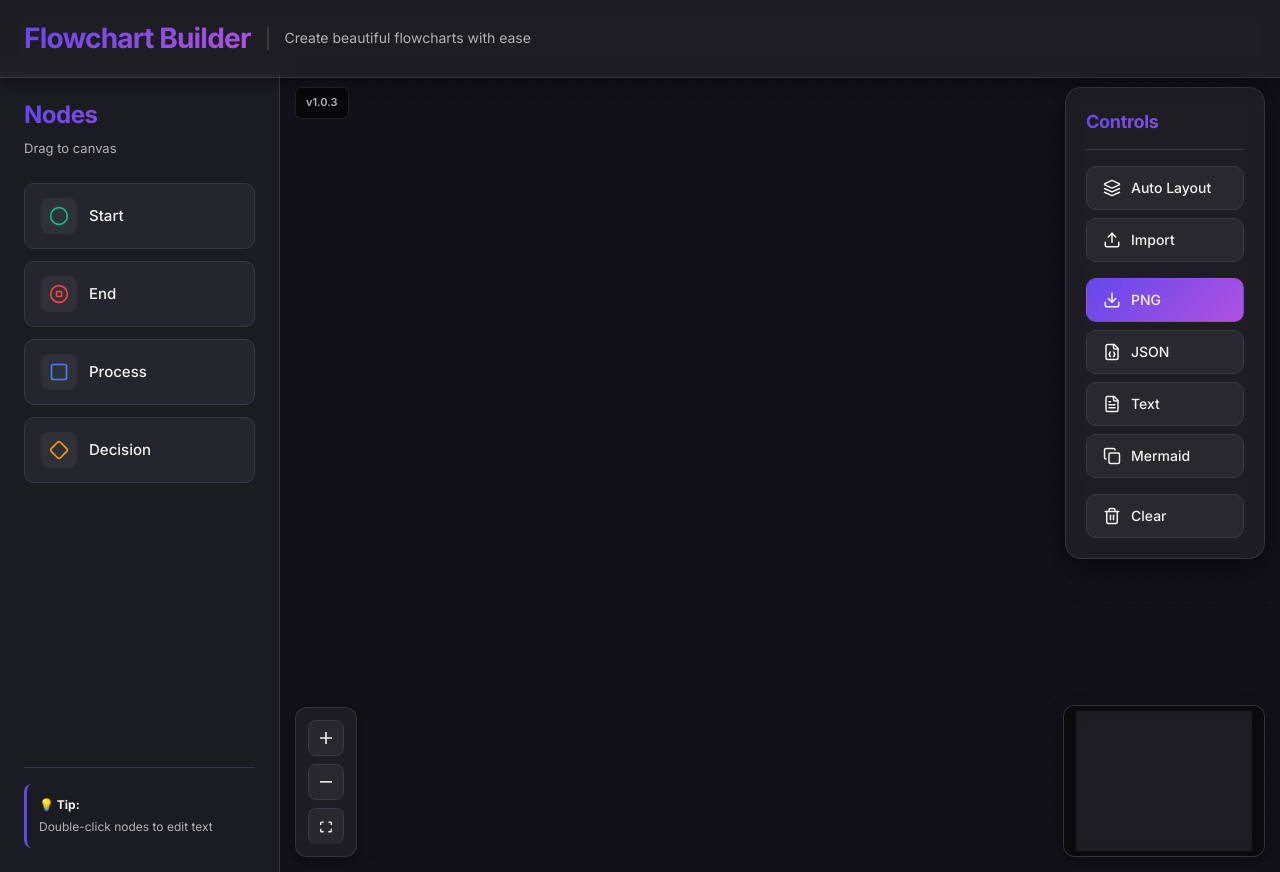
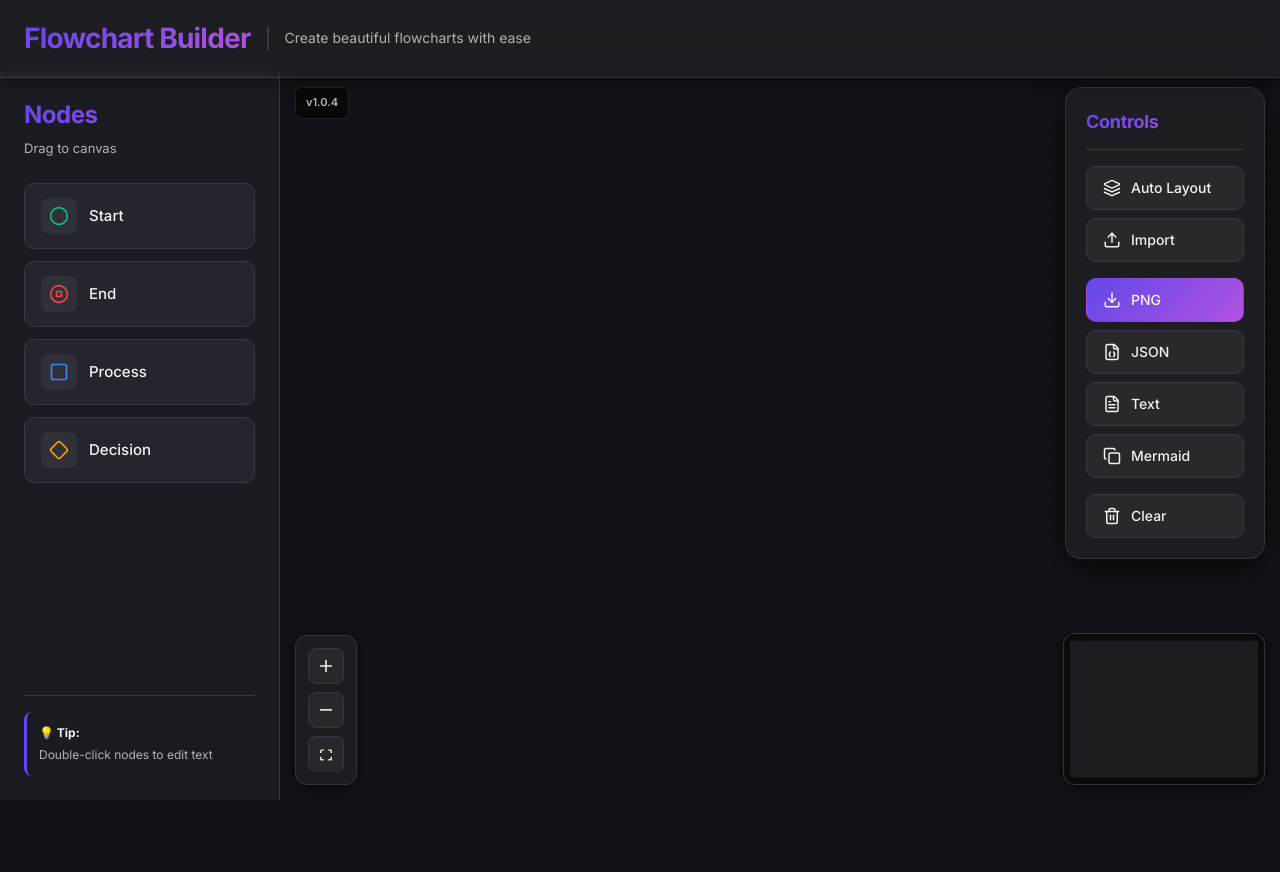
Before and after one commit to conei7/flowchart-app, a React (Vite) app: page / in a window 1280 px wide. After the commit the page ends 800 px from the top, so only its background shows below. Built offline with nearby package versions, Linux system fonts and the light colour scheme.

Commit message:
v1.0.4 - レイアウト修正: ページ下部の見切れを解消

```diff
--- a/src/App.css
+++ b/src/App.css
@@ -38,8 +38,6 @@
 
 .app-main {
     padding-top: 72px;
-    height: 100vh;
-    box-sizing: border-box;
 }
 
 @media (max-width: 768px) {
--- a/src/components/FlowchartBuilder.css
+++ b/src/components/FlowchartBuilder.css
@@ -1,7 +1,7 @@
 .flowchart-builder {
     display: flex;
     width: 100vw;
-    height: 100vh;
+    height: calc(100vh - 72px);
     background: var(--bg-primary);
 }
 
--- a/src/components/FlowchartBuilder.tsx
+++ b/src/components/FlowchartBuilder.tsx
@@ -20,7 +20,7 @@ import { nodeTypes } from './nodes/CustomNodes';
 import { exportAsImage, exportAsJSON, exportAsText, copyMermaidToClipboard } from '../utils/export';
 import './FlowchartBuilder.css';
 
-const APP_VERSION = 'v1.0.3';
+const APP_VERSION = 'v1.0.4';
 
 let nodeId = 0;
 const getNodeId = () => `node_${nodeId++}`;
```
